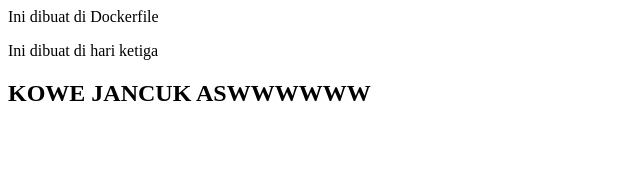
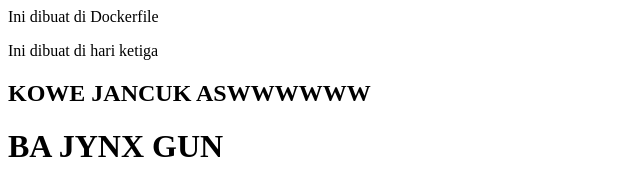
Before and after one commit to albirrukp/web-custom, a plain HTML site: page index.html in a window 1280 px wide. Shown: the whole page, without its empty margins (0-640 px from the left). Drawn offline with Linux system fonts and the light colour scheme.

Commit message:
Tambahan baris baru lagi XD

```diff
--- a/index.html
+++ b/index.html
@@ -1,3 +1,4 @@
 <p>Ini dibuat di Dockerfile</p>
 <p>Ini dibuat di hari ketiga</p>
 <p><h2>KOWE JANCUK ASWWWWWW</h2></p>
+<p><h1>BA JYNX GUN</h1></p>
```
